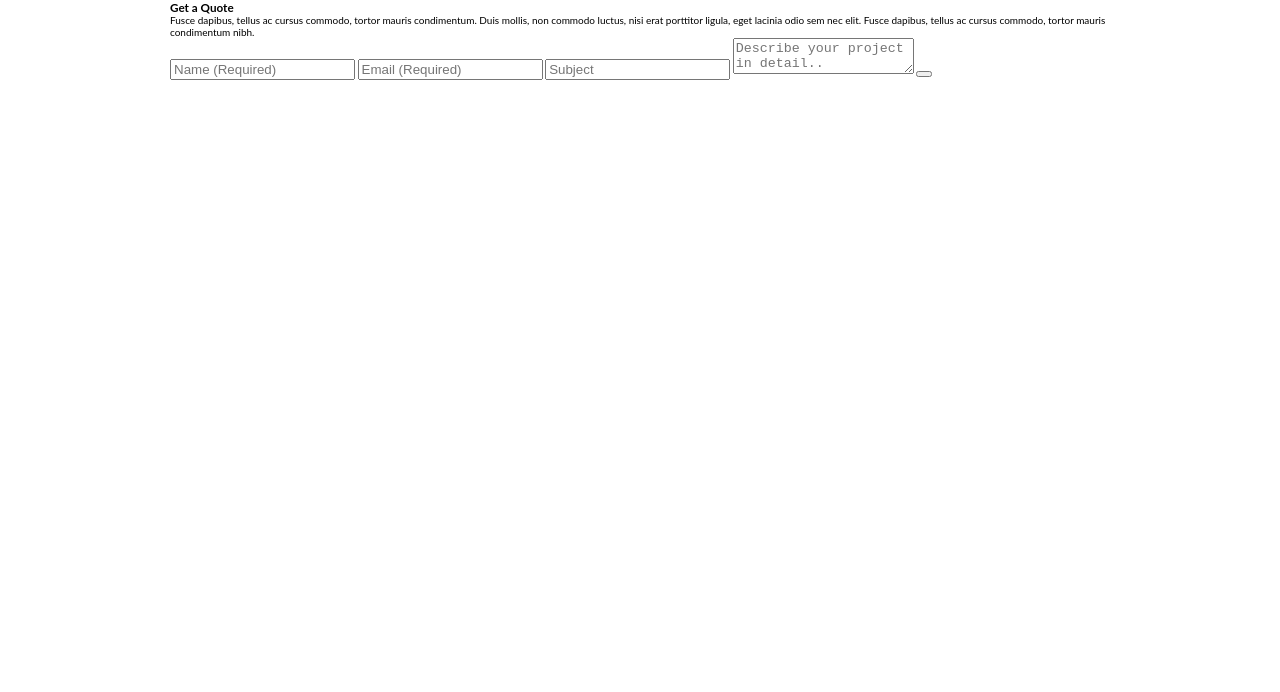
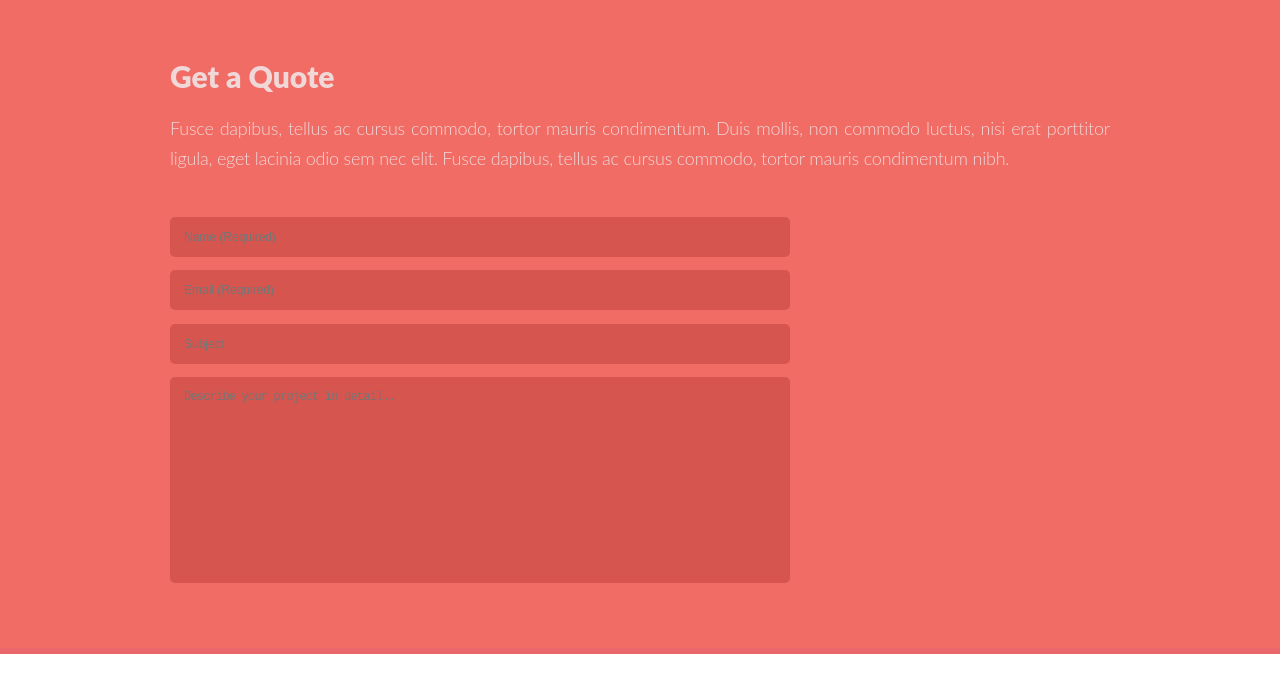
Before and after one commit to thelionblack/singolo-test, a plain HTML site: page singolo3.html in a window 1280 px wide. Drawn offline with Linux system fonts and the light colour scheme.

Commit message:
feat: add style

```diff
--- a/singolo3.css
+++ b/singolo3.css
@@ -0,0 +1,70 @@
+html {
+    font-size: 10px;
+}
+
+body,h3 {
+    margin: 0;
+    padding: 0;
+}
+
+body {
+    font-family: "Lato", sans-serif;
+    box-sizing: border-box;
+}
+
+.wrapper {
+    max-width: 940px;
+    margin: 0 auto;
+}
+
+.getquote {
+    padding-top: 67px;
+    padding-bottom: 65px;
+    background-color: #f06c64;
+    border-bottom: 6px solid #ea676b;
+}
+
+    .getquote__title h3 {
+        font-size: 3rem;
+        line-height: 1.8rem;
+        color: #f0d8d9;
+        font-weight: 900;
+    }
+
+    .getquote__text p {
+        margin-top: 28px;
+        font-size: 1.8rem;
+        line-height: 3rem;
+        letter-spacing: -0.21px;
+        color: #f0d8d9;
+        font-weight: 300;
+        text-align: justify;
+    }
+
+    .getquote__form {
+        height: 366px;
+        width: 620px;
+        margin-top: 44px;
+        display: flex;
+        flex-direction: column;
+        justify-content: space-between;
+    }
+
+        .form__folder {
+            padding-left: 14px;
+            height: 38px;
+            background-color: #d6564f;
+            border: none;
+            border-radius: 5px;
+            font-size: 1.2rem;
+            line-height: 2.2rem;
+            color: #f48c8f;
+            font-weight: 400;
+        }
+
+        .form__describe {
+            height: 202px;
+            resize: none;
+            line-height: 3.6rem;
+            letter-spacing: -0.8px;
+        }
--- a/singolo3.html
+++ b/singolo3.html
@@ -4,7 +4,7 @@
     <meta charset="UTF-8">
     <meta name="viewport" content="width=device-width, initial-scale=1.0">
     <link rel="stylesheet" href="./assets/font/font.css">
-    <link rel="stylesheet" href="./singolo2.css">
+    <link rel="stylesheet" href="./singolo3.css">
     <title>singolo</title>
 </head>
 <body>
@@ -18,11 +18,10 @@
                     <p>Fusce dapibus, tellus ac cursus commodo, tortor mauris condimentum. Duis mollis, non commodo luctus, nisi erat porttitor ligula, eget lacinia odio sem nec elit. Fusce dapibus, tellus ac cursus commodo, tortor mauris condimentum nibh.</p>
                 </div>
                 <form action="#" class="getquote__form">
-                    <input class="form__name" type="text" placeholder="Name (Required)" required>
-                    <input class="form__email" type="email" placeholder="Email (Required)" required>
-                    <input class="form__text" type="text" placeholder="Subject">
-                    <textarea placeholder="Describe your project in detail.."></textarea>
-                    <button type="submit"></button>
+                    <input class="form__folder" type="text" placeholder="Name (Required)" required>
+                    <input class="form__folder" type="email" placeholder="Email (Required)" required>
+                    <input class="form__folder" type="text" placeholder="Subject">
+                    <textarea class="form__describe form__folder" placeholder="Describe your project in detail.."></textarea>
                 </form>
             </div>
         </section>
```
